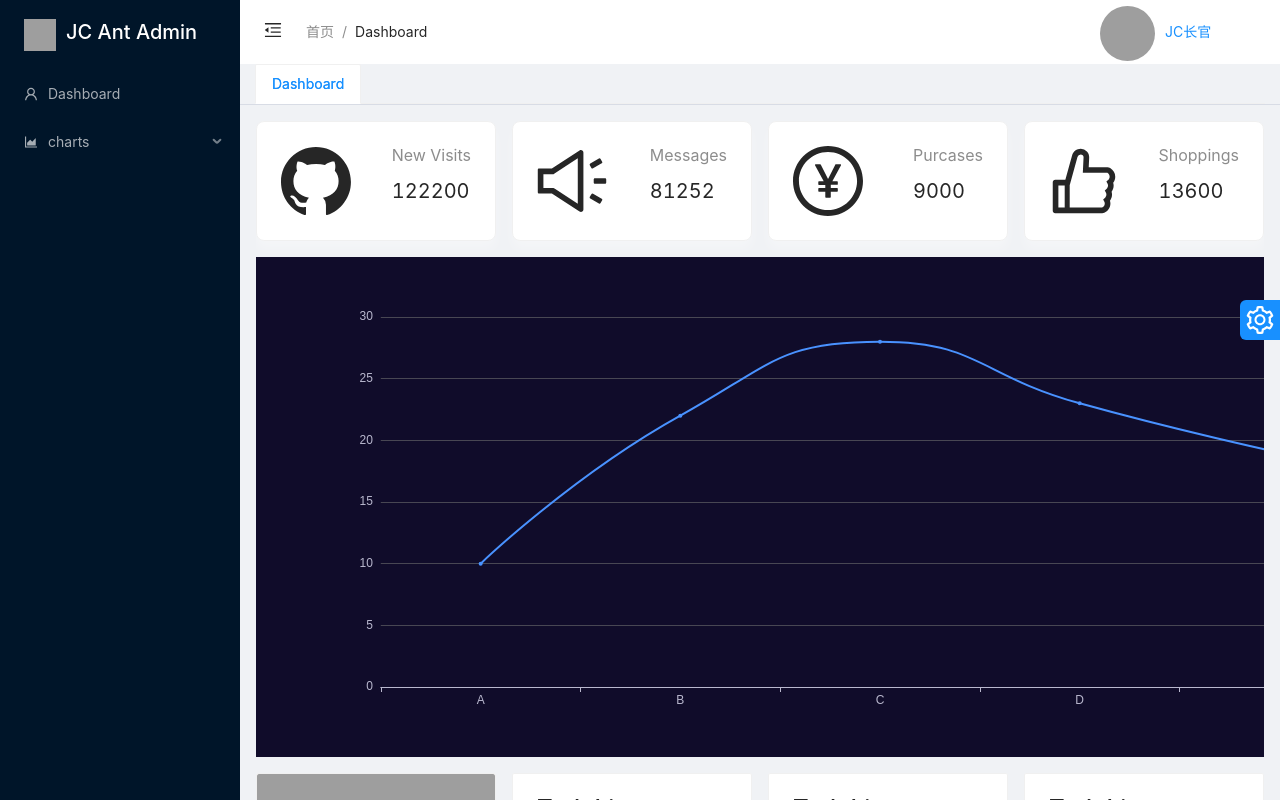
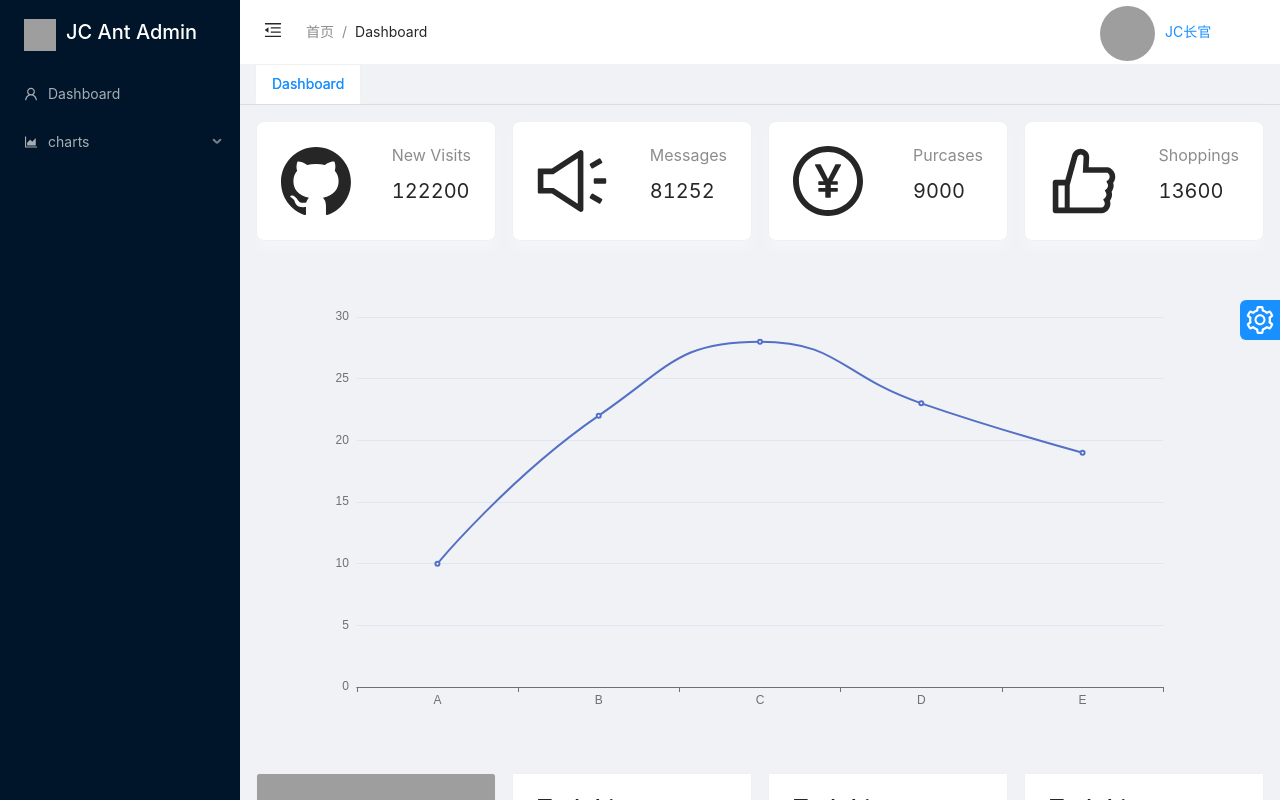
Before and after one commit to qaz74423/template, a Vue app: page /login#/dashboard in a window 1280 px wide. Built offline with nearby package versions, Linux system fonts and the light colour scheme; grey boxes are pictures that could not be loaded.

Commit message:
use 'Injection'Api overwride

```diff
--- a/src/components/ChartMaker.vue
+++ b/src/components/ChartMaker.vue
@@ -1,7 +1,7 @@
 <script lang="ts" setup>
 import { onMounted, onUnmounted, ref, Ref, PropType } from '@vue/runtime-core'
 import * as echarts from 'echarts'
-import { useECharts } from '../hooks/useEcharts'
+import { useECharts } from '../hooks/useECharts'
 const { width, height, option, theme } = defineProps({
     height: {
         type: String,
@@ -20,17 +20,7 @@ const { width, height, option, theme } = defineProps({
         default: 'default'
     }
 })
-const chartRef = ref<HTMLDivElement | null>(null);
-
-let removeListener: any = null
-onMounted(() => {
-    const { setOption, removeResize } = useECharts(chartRef as Ref<HTMLDivElement>, theme)
-    removeListener = removeResize
-    setOption(option)
-})
-onUnmounted(() => {
-    removeListener()
-})
+const [chartRef] = useECharts(option)
 </script>
 
 <template>
--- /dev/null
+++ b/src/context.ts
@@ -0,0 +1,22 @@
+import { InjectionKey, Ref } from "vue";
+
+const InjectCollapsed: InjectionKey<Ref<boolean>> = Symbol();
+
+const InjectIsMob: InjectionKey<Ref<boolean>> = Symbol();
+
+const InjectIsTabs: InjectionKey<Ref<boolean>> = Symbol();
+
+const InjectShowFooter: InjectionKey<Ref<boolean>> = Symbol();
+
+type RouterFadeType = "fade-right" | "fade-left";
+
+const InjectTransition: InjectionKey<Ref<RouterFadeType>> = Symbol();
+
+export {
+  InjectCollapsed,
+  InjectIsMob,
+  InjectIsTabs,
+  InjectShowFooter,
+  RouterFadeType,
+  InjectTransition,
+};
--- a/src/hooks/useEcharts.ts
+++ b/src/hooks/useEcharts.ts
@@ -1,52 +1,30 @@
 import * as echarts from "echarts";
-import { Ref, unref } from "vue";
-import { useDebounceFn } from "@vueuse/core";
+import { ref, onUnmounted, watch } from "vue";
 
-export function useECharts(
-  elRef: Ref<HTMLDivElement>,
-  theme: "light" | "dark" | "default" = "default"
-) {
+export function useECharts(option: echarts.EChartsCoreOption) {
+  const chartRef = ref<HTMLDivElement | null>(null);
+
   let chartInstance: echarts.ECharts | null = null;
-  let resize = () => {
-    chartInstance?.resize();
+
+  const resizeHandler = () => chartInstance?.resize();
+
+  const render = (dom: HTMLDivElement) => {
+    chartInstance = echarts.init(dom);
+    chartInstance.setOption(option);
+    window.addEventListener("resize", resizeHandler);
   };
 
-  // 防抖
-  resize = useDebounceFn(resize, 200);
+  onUnmounted(() => {
+    window.removeEventListener("resize", resizeHandler);
+  });
 
-  const addResize = () => {
-    window.addEventListener("resize", resize);
-  };
-  const removeResize = () => {
-    window.removeEventListener("resize", resize);
-  };
+  watch(
+    chartRef,
+    (dom) => {
+      render(dom!);
+    },
+    { flush: "post" }
+  );
 
-  const initCharts = () => {
-    const el = unref(elRef);
-    if (!el || !unref(el)) {
-      return;
-    }
-    chartInstance = echarts.init(el, theme);
-    addResize();
-  };
-
-  const getInstance = (): echarts.ECharts | null => {
-    if (!chartInstance) {
-      initCharts();
-    }
-    return chartInstance;
-  };
-
-  const setOption = (option: echarts.EChartsCoreOption): void => {
-    if (!chartInstance) {
-      initCharts();
-    }
-    chartInstance?.setOption(option);
-  };
-
-  return {
-    getInstance,
-    setOption,
-    removeResize,
-  };
+  return [chartRef] as const;
 }
--- a/src/layout/Content.vue
+++ b/src/layout/Content.vue
@@ -1,8 +1,7 @@
 <script lang="ts" setup>import { inject } from "@vue/runtime-core";
 import { useStore } from "vuex";
-
-const store = useStore();
-const transition: string | undefined = inject('transition')
+import { InjectTransition } from '../context'
+const transition = inject(InjectTransition)
 
 </script>
 
--- a/src/layout/Header.vue
+++ b/src/layout/Header.vue
@@ -5,10 +5,11 @@ import {
     MenuFoldOutlined,
     MenuUnfoldOutlined,
 } from '@ant-design/icons-vue';
+import { InjectCollapsed, InjectIsMob } from '../context'
 import BreadcrumbVue from './Breadcrumb.vue';
 import UserInfoVue from './UserInfo.vue';
-const collapsed = inject('collapsed')
-const isMob = inject('isMob')
+const collapsed = inject(InjectCollapsed)
+const isMob = inject(InjectIsMob)
 </script>
 
 <template>
--- a/src/layout/Layout.vue
+++ b/src/layout/Layout.vue
@@ -23,6 +23,15 @@
 
 import { ref, onMounted, provide } from 'vue';
 import { useStore } from 'vuex'
+import {
+    InjectCollapsed,
+    InjectIsMob,
+    InjectIsTabs,
+    InjectShowFooter,
+    RouterFadeType,
+    InjectTransition
+} from '../context'
+
 import ContentVue from './Content.vue';
 import HeaderVue from './Header.vue';
 import SiderVue from './Sider.vue';
@@ -30,17 +39,17 @@ import TabVue from './Tab.vue';
 import SettingVue from './Setting.vue';
 const store = useStore();
 
-const collapsed = ref(false)
-const isMob = ref(false)
-const isTabs = ref(true)
-const showFooter = ref(false)
-const transition = ref<string>('fade-right')
+const collapsed = ref<boolean>(false)
+const isMob = ref<boolean>(false)
+const isTabs = ref<boolean>(true)
+const showFooter = ref<boolean>(false)
+const transition = ref<RouterFadeType>('fade-right')
 
-provide("collapsed", collapsed)
-provide("isMob", isMob)
-provide('isTabs', isTabs)
-provide('showFooter', showFooter)
-provide('transition', transition)
+provide(InjectCollapsed, collapsed)
+provide(InjectIsMob, isMob)
+provide(InjectIsTabs, isTabs)
+provide(InjectShowFooter, showFooter)
+provide(InjectTransition, transition)
 const checkIsMobile = () => {
     if (document.body.clientWidth < store.getters.getMobileWidth) {
         isMob.value = true
--- a/src/layout/Setting.vue
+++ b/src/layout/Setting.vue
@@ -1,9 +1,12 @@
 <script setup lang="ts">
-import { ref, inject } from "vue";
+import { ref, Ref, inject } from "vue";
 import { SettingOutlined, CloseOutlined } from "@ant-design/icons-vue";
-const isTabs = inject('isTabs')
-const showFooter = inject('showFooter')
-const transition = inject('transition')
+import { InjectIsTabs, InjectShowFooter, InjectTransition } from '../context'
+const isTabs = inject(InjectIsTabs)
+const showFooter = inject(InjectShowFooter)
+const transition = inject(InjectTransition)
+console.log(transition?.value);
+
 const isVisible = ref<boolean>(false)
 const onClose = () => {
     isVisible.value = false
@@ -25,7 +28,7 @@ const onClose = () => {
             </div>
         </template>
         <a-row class="setting-item" type="flex" justify="space-between">
-            <span>Open Tags-View</span>
+            <span>Show Tags-View</span>
             <a-switch v-model:checked="isTabs" />
         </a-row>
         <a-row class="setting-item" type="flex" justify="space-between">
--- a/src/layout/Sider.vue
+++ b/src/layout/Sider.vue
@@ -3,8 +3,9 @@
 import { inject } from 'vue'
 import MenuVue from './menu/Menu.vue';
 import SiteLogoVue from './SiteLogo.vue';
-const collapsed = inject('collapsed')
-const isMob = inject('isMob')
+import { InjectCollapsed, InjectIsMob } from '../context'
+const collapsed = inject(InjectCollapsed)
+const isMob = inject(InjectIsMob)
 </script>
 
 <template>
--- a/src/layout/Tab.vue
+++ b/src/layout/Tab.vue
@@ -1,5 +1,5 @@
 <script setup lang="ts">
-import { computed } from '@vue/reactivity';
+
 import { useRoute, useRouter } from 'vue-router';
 import { ref, watch } from 'vue'
 interface ITabType {
--- a/src/views/charts/children/action/components/PieAction.vue
+++ b/src/views/charts/children/action/components/PieAction.vue
@@ -1,8 +1,8 @@
 <script setup lang="ts">
-import ChartMaker from '../../../../../components/ChartMaker.vue';
+
 import * as echarts from 'echarts'
 import { useECharts } from '../../../../../hooks/useEcharts';
-import { ref, Ref, onMounted, onUnmounted } from 'vue';
+
 
 const option: echarts.EChartsCoreOption = {
     title: {
@@ -42,46 +42,11 @@ const option: echarts.EChartsCoreOption = {
         }
     ]
 };
-const chartRef = ref<HTMLDivElement | null>(null)
 
-let listenerArray: Array<() => void> = [];
+const [chartRef] = useECharts(option)
 
-onMounted(() => {
-    const { getInstance, removeResize } = useECharts(chartRef as Ref<HTMLDivElement>)
-    const myChart = getInstance()
-    myChart?.setOption(option)
-    let currentIndex = -1;
-    const ser = setInterval(function () {
-        var dataLen = option.series[0].data.length;
-        // 取消之前高亮的图形
-        myChart?.dispatchAction({
-            type: 'downplay',
-            seriesIndex: 0,
-            dataIndex: currentIndex
-        });
-        currentIndex = (currentIndex + 1) % dataLen;
-        // 高亮当前图形
-        myChart?.dispatchAction({
-            type: 'highlight',
-            seriesIndex: 0,
-            dataIndex: currentIndex
-        });
-        // 显示 tooltip
-        myChart?.dispatchAction({
-            type: 'showTip',
-            seriesIndex: 0,
-            dataIndex: currentIndex
-        });
-    }, 1000);
-    const removeSer = () => {
-        clearInterval(ser)
-    }
-    listenerArray.push(removeResize)
-    listenerArray.push(removeSer)
-})
-onUnmounted(() => {
-    listenerArray.map((item: () => void) => { item() })
-})
+
+
 
 </script>
 
--- a/src/views/charts/children/commoncharts/components/PieCharts.vue
+++ b/src/views/charts/children/commoncharts/components/PieCharts.vue
@@ -1,29 +1,37 @@
 <script lang="ts" setup>
 import ChartMaker from '../../../../../components/ChartMaker.vue';
 
+
 const option: echarts.EChartsCoreOption = {
+    xAxis: {
+        data: ['A', 'B', 'C', 'D', 'E']
+    },
+    yAxis: {},
     series: [
         {
-            type: 'pie',
-            data: [
-                {
-                    value: 335,
-                    name: '直接访问'
-                },
-                {
-                    value: 234,
-                    name: '联盟广告'
-                },
-                {
-                    value: 1548,
-                    name: '搜索引擎'
-                }
-            ],
-            radius: '50%'
-        }
-    ]
-}
+            data: [10, 22, 28, 23, 19],
+            type: 'line',
+            smooth: true,
+            color: [
+                '#c23531',
 
+            ]
+        },
+        {
+            data: [20, 15, 20, 23, 15],
+            type: 'line',
+            smooth: true,
+            color: [
+
+                '#61a0a8',
+
+            ]
+        },
+
+    ],
+
+
+};
 
 </script>
 
--- a/src/views/dashboard/components/PenelItem.vue
+++ b/src/views/dashboard/components/PenelItem.vue
@@ -1,8 +1,8 @@
 <script setup lang="ts">
 import { GithubOutlined } from "@ant-design/icons-vue";
 import { inject } from "@vue/runtime-core";
-
-const isMob = inject('isMob')
+import { InjectIsMob } from '../../../context'
+const isMob = inject(InjectIsMob)
 const { item } = defineProps({
     item: {
         type: Object,
```
